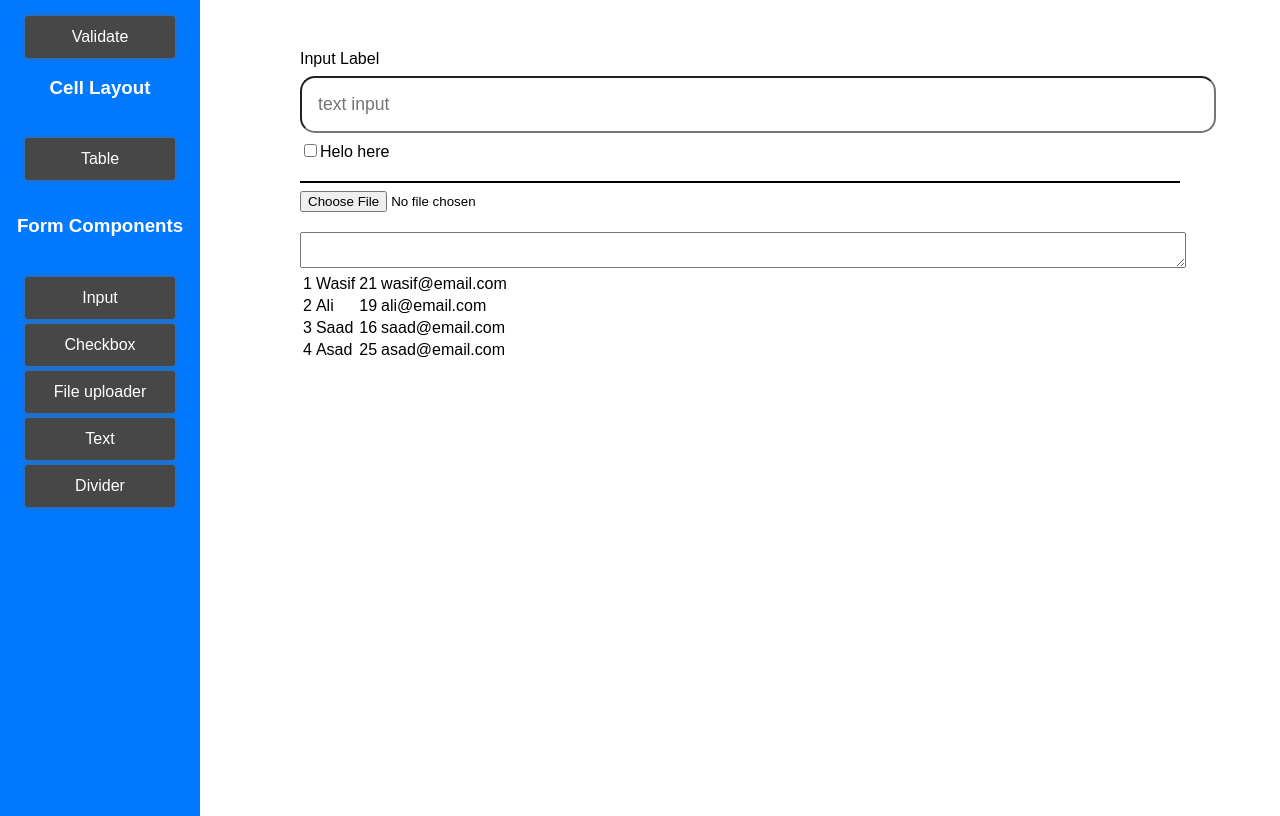
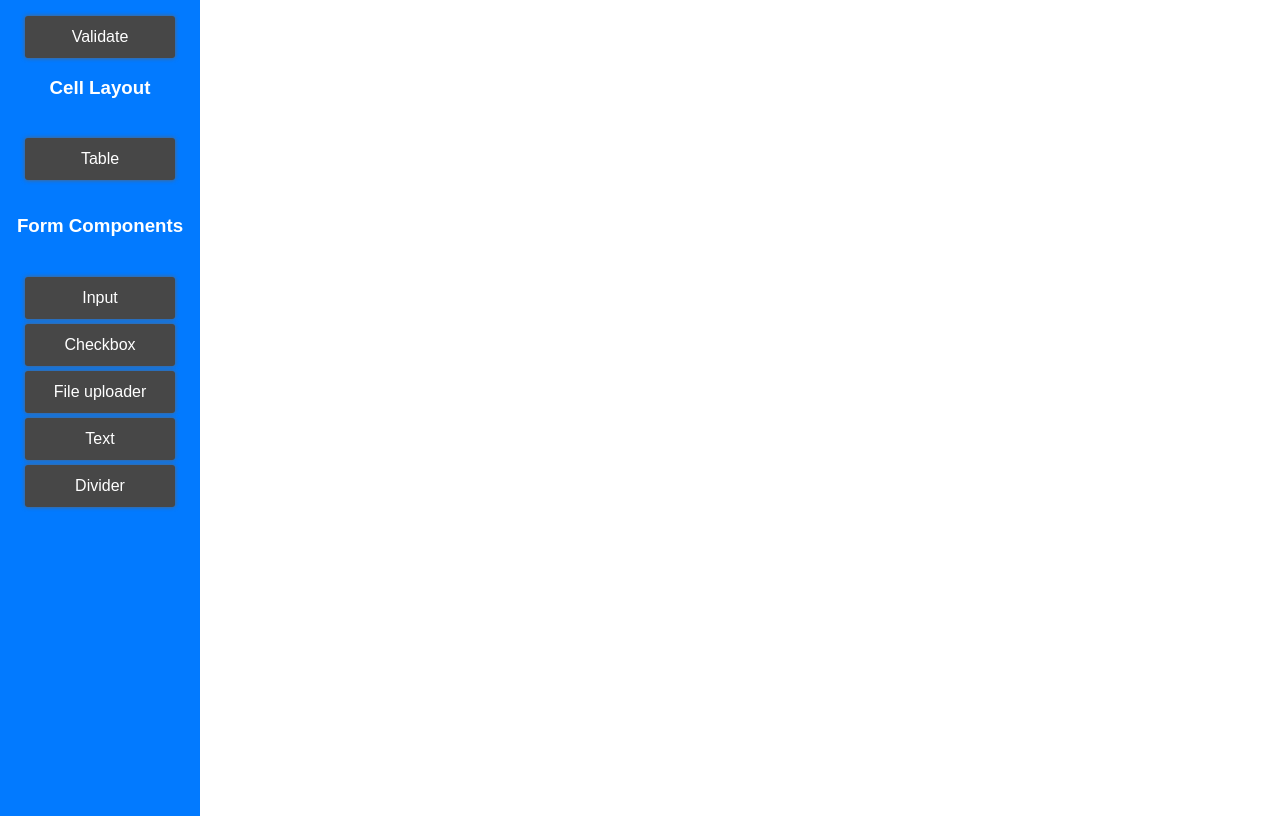
Before and after one commit to Ammar127/form-builder-poc, a React (Create React App) app: page /create in a window 1280 px wide. Built offline with nearby package versions, Linux system fonts and the light colour scheme.

Commit message:
catch drop

```diff
--- a/src/app/containers/Create/index.js
+++ b/src/app/containers/Create/index.js
@@ -25,6 +25,20 @@ const data = [
   { id: 3, name: "Saad", age: 16, email: "saad@email.com" },
   { id: 4, name: "Asad", age: 25, email: "asad@email.com" },
 ];
+
+export const DroppedElement = ({type, ...props}) => {
+  return (
+    <>
+       { type === 1 &&  <Table rows={data} /> }
+      { type === 2 && <Input />}
+       { type === 3 &&  <CheckBox /> }
+       { type === 4 &&  <FileUploader></FileUploader> }
+       { type === 5 &&  <Text /> }
+       { type === 6 &&  <Divider /> }
+    </>
+  );
+}
+export let droppedElement = [];
 export const DragContainer = ({ allowedDropEffect }) => {
   const [{ canDrop, isOver }, drop] = useDrop({
     accept: ItemTypes.ELEMENT,
@@ -44,21 +58,18 @@ export const DragContainer = ({ allowedDropEffect }) => {
       ref={drop}
       // style={{  backgroundColor }}
     >
-      <Input
-        label="Input Label"
-        name="inp"
-        type="text"
-        placeholder="text input"
-      />
-      <CheckBox label="Helo here" />
-      <Divider />
-      <FileUploader></FileUploader>
-      <Text />
-      <Table rows={data} />
+      {droppedElement.map((obj, index) => {
+               return (
+                 <>
+
+                   <DroppedElement type={obj}></DroppedElement>
+                 </>
+               );
+             })}
     </ContentContainer>
   );
 };
-export const DragElement =   ({name}) =>  {
+export const DragElement =   ({name, type}) =>  {
 
     const [{ opacity }, drag] = useDrag({
       item: { type: ItemTypes.ELEMENT },
@@ -66,6 +77,8 @@ export const DragElement =   ({name}) =>  {
         const dropResult = monitor.getDropResult();
         if (item && dropResult) {
           alert(name);
+          droppedElement.push(type);
+          console.log("droppedElement", droppedElement);
           // open modal here and take the specifications
           // add in array
         }
@@ -92,26 +105,26 @@ export default function Create() {
               <h3>Cell Layout</h3>
               <ul className="myUl">
                 <li>
-                  <DragElement name="Table">Table</DragElement>
+                  <DragElement name="Table" type={1}>Table</DragElement>
                 </li>
               </ul>
               <h3>Form Components</h3>
 
               <ul className="myUl">
                 <li>
-                  <DragElement name="Input"></DragElement>
+                  <DragElement name="Input" type={2}></DragElement>
                 </li>
                 <li>
-                  <DragElement name="Checkbox"></DragElement>
+                  <DragElement name="Checkbox" type={3}></DragElement>
                 </li>
                 <li>
-                  <DragElement name="File uploader"></DragElement>
+                  <DragElement name="File uploader" type={4}></DragElement>
                 </li>
                 <li>
-                  <DragElement name="Text"> </DragElement>
+                  <DragElement name="Text" type={5}> </DragElement>
                 </li>
                 <li>
-                  <DragElement name="Divider"></DragElement>
+                  <DragElement name="Divider" type={6}></DragElement>
                 </li>
               </ul>
             </div>
--- a/src/app/elements/CheckBox.js
+++ b/src/app/elements/CheckBox.js
@@ -5,7 +5,7 @@ const Label = styled.label`
   margin-top: 20px;
 `;
 
-export default function CheckBox({label}) {
+export default function CheckBox({ label = "Helo here" }) {
   return (
     <Label>
       <input type="checkbox" />
--- a/src/app/elements/Input.js
+++ b/src/app/elements/Input.js
@@ -13,7 +13,10 @@ const InputElement = styled.input`
 border-radius: 15px;
 
 `;
-export const Input = ({ label, name, type ,placeholder, ...props }) => {
+export const Input = ({   label="Input Label",
+        name="inp",
+        type="text",
+        placeholder="text input", ...props }) => {
   return (
     <div className="form-group">
       <label>{label}</label>
```
Also changed, not shown: 1 other file (tests, documents, lock files or other folders). Lines whose indentation alone changed are shown as unchanged.
